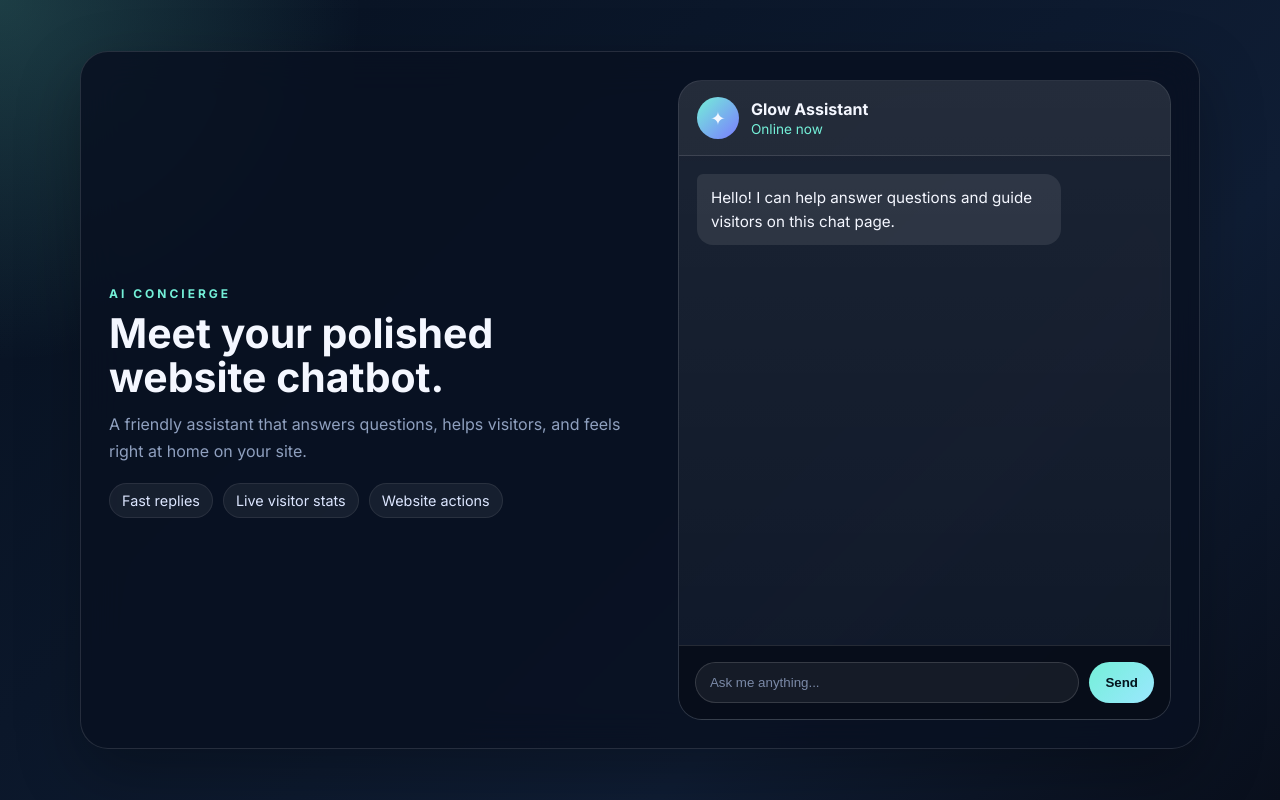
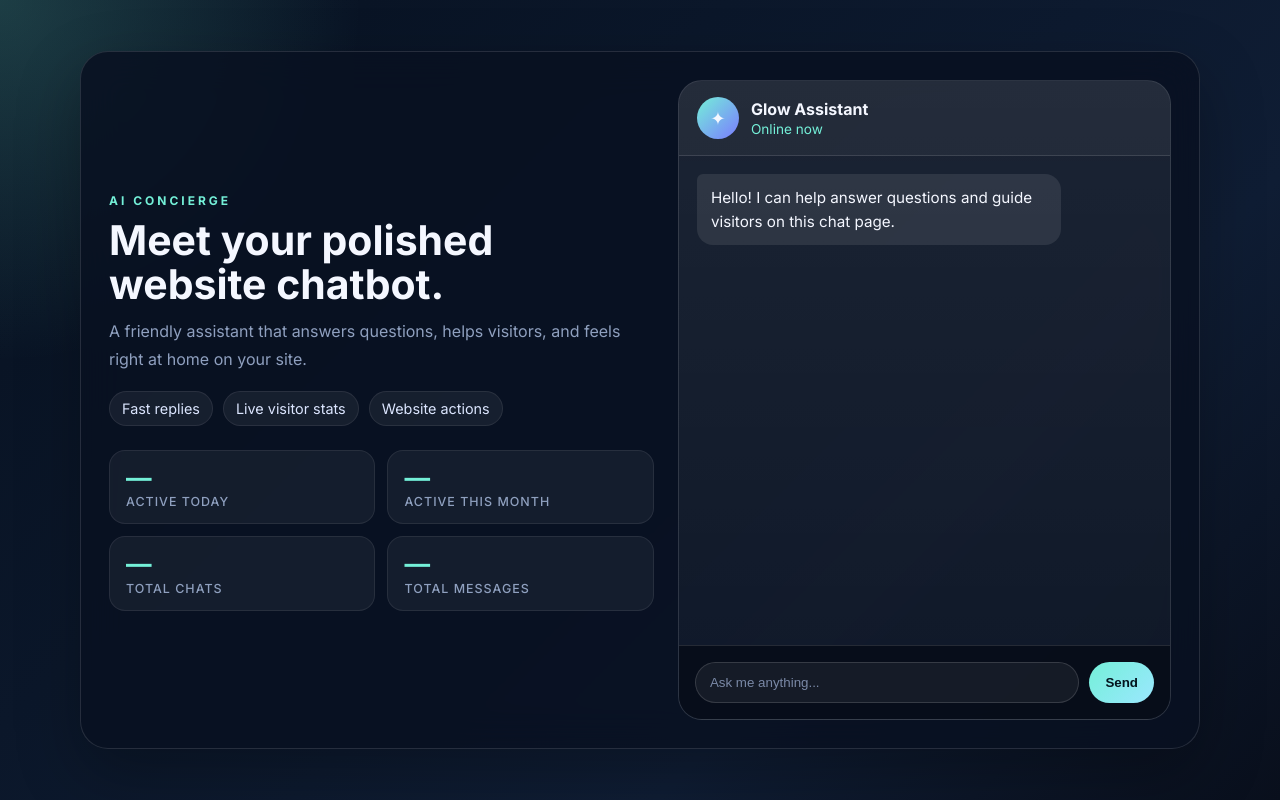
Before and after one commit to faaz0saleem/food, a PHP site: page / in a window 1280 px wide. Run offline with PHP 8.4, Linux system fonts and the light colour scheme.

Commit message:
feat: connect frontend to Railway backend and add live stats panel

```diff
--- a/app.js
+++ b/app.js
@@ -45,7 +45,7 @@ function hideTyping() {
   if (typing) typing.remove();
 }
 
-const backendUrl = 'http://localhost:4000';
+const backendUrl = 'https://food-backend.railway.app';
 
 async function apiPost(path, payload) {
   const response = await fetch(`${backendUrl}${path}`, {
@@ -81,6 +81,21 @@ async function registerVisitor() {
   }
 }
 
+async function fetchStats() {
+  try {
+    const response = await fetch(`${backendUrl}/api/stats`);
+    const data = await response.json();
+
+    const el = (id) => document.getElementById(id);
+    if (el('stat-users-today'))   el('stat-users-today').textContent   = data.activeUsersToday   ?? '—';
+    if (el('stat-users-month'))   el('stat-users-month').textContent   = data.activeUsersThisMonth ?? '—';
+    if (el('stat-total-chats'))   el('stat-total-chats').textContent   = data.totalChats          ?? '—';
+    if (el('stat-total-messages')) el('stat-total-messages').textContent = data.totalMessages      ?? '—';
+  } catch (err) {
+    console.warn('Stats fetch failed:', err);
+  }
+}
+
 function bootstrap() {
   addMessage('Hello! I can help answer questions and guide visitors on this chat page.', 'assistant');
 }
@@ -96,4 +111,8 @@ form.addEventListener('submit', async (event) => {
   await sendChat(message);
 });
 
-registerVisitor().then(bootstrap);
+registerVisitor().then(() => {
+  bootstrap();
+  fetchStats();
+  setInterval(fetchStats, 10_000);
+});
--- a/index.html
+++ b/index.html
@@ -25,6 +25,25 @@
             <span>Fast replies</span>
             <span>Live visitor stats</span>
             <span>Website actions</span>
+          </div>
+
+          <div class="stats-grid">
+            <div class="stat-item">
+              <span class="stat-value" id="stat-users-today">—</span>
+              <span class="stat-label">Active today</span>
+            </div>
+            <div class="stat-item">
+              <span class="stat-value" id="stat-users-month">—</span>
+              <span class="stat-label">Active this month</span>
+            </div>
+            <div class="stat-item">
+              <span class="stat-value" id="stat-total-chats">—</span>
+              <span class="stat-label">Total chats</span>
+            </div>
+            <div class="stat-item">
+              <span class="stat-value" id="stat-total-messages">—</span>
+              <span class="stat-label">Total messages</span>
+            </div>
           </div>
         </div>
 
--- a/styles.css
+++ b/styles.css
@@ -82,6 +82,39 @@ h1 {
   border: 1px solid rgba(255, 255, 255, 0.08);
   color: #dce6ff;
   font-size: 0.9rem;
+}
+
+.stats-grid {
+  display: grid;
+  grid-template-columns: repeat(2, 1fr);
+  gap: 12px;
+  margin-top: 24px;
+}
+
+.stat-item {
+  display: flex;
+  flex-direction: column;
+  gap: 4px;
+  padding: 14px 16px;
+  border-radius: 16px;
+  background: rgba(255, 255, 255, 0.05);
+  border: 1px solid rgba(255, 255, 255, 0.08);
+}
+
+.stat-value {
+  font-size: 1.6rem;
+  font-weight: 700;
+  color: var(--accent);
+  line-height: 1;
+  font-variant-numeric: tabular-nums;
+}
+
+.stat-label {
+  font-size: 0.78rem;
+  color: var(--muted);
+  text-transform: uppercase;
+  letter-spacing: 0.08em;
+  font-weight: 500;
 }
 
 .chat-card {
```
